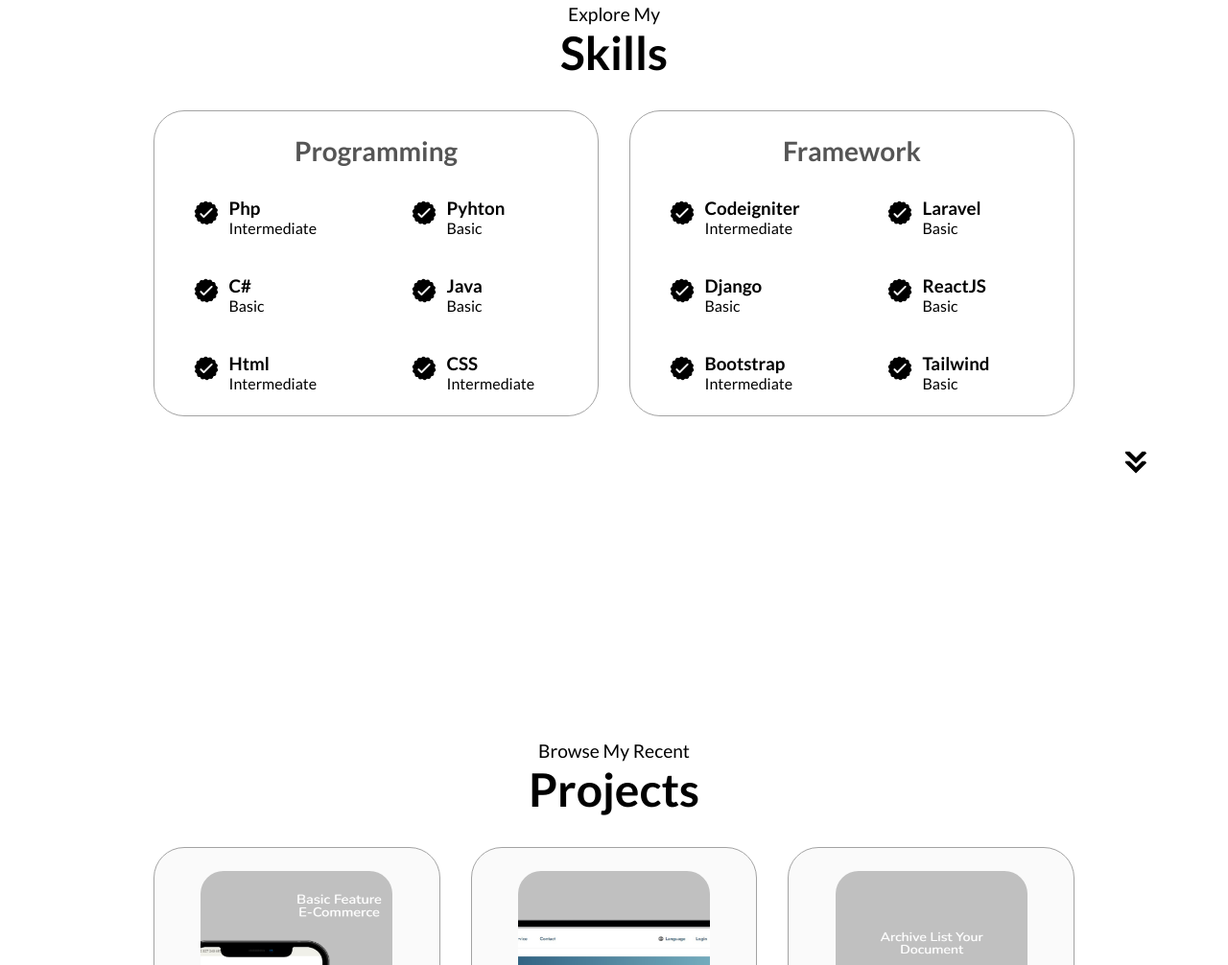
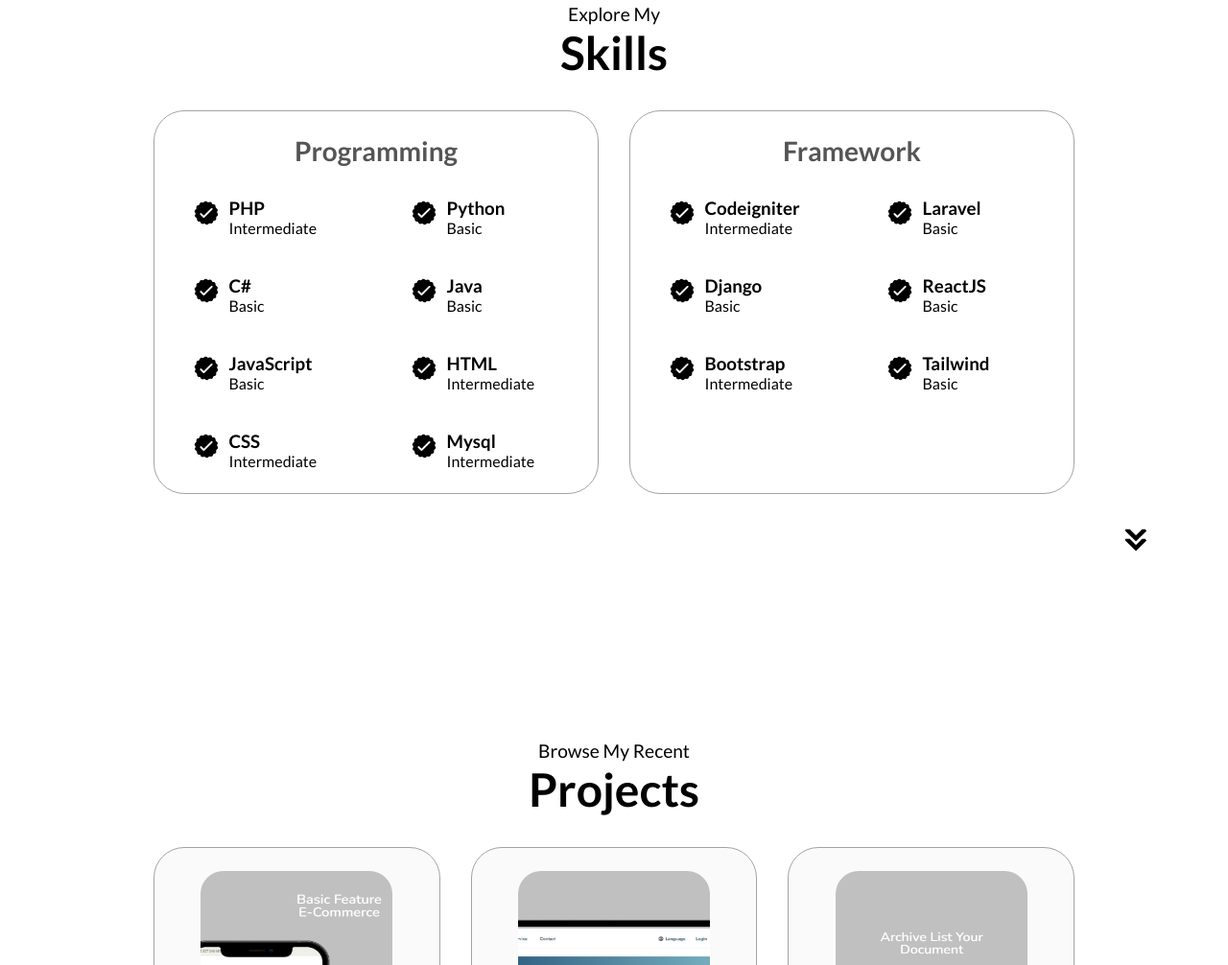
Before and after one commit to rizkitaufiq/rizkitaufiq.github.io, a plain HTML site: page index.html in a window 1280 px wide. Shown: the part 1693-2699 px from the top of the page at 96% size. Drawn offline with Linux system fonts and the light colour scheme.

Commit message:
update skills section(index): correction of typos and additional content

```diff
--- a/index.html
+++ b/index.html
@@ -109,7 +109,7 @@
                         <article>
                             <img src="image/icon/checkmark.png" alt="skills icon" class="icon">
                             <div>
-                                <h3>Php</h3>
+                                <h3>PHP</h3>
                                 <p>Intermediate</p>
                             </div>
                         </article>
@@ -117,7 +117,7 @@
                         <article>
                             <img src="image/icon/checkmark.png" alt="skills icon" class="icon">
                             <div>
-                                <h3>Pyhton</h3>
+                                <h3>Python</h3>
                                 <p>Basic</p>
                             </div>
                         </article>
@@ -141,7 +141,15 @@
                         <article>
                             <img src="image/icon/checkmark.png" alt="skills icon" class="icon">
                             <div>
-                                <h3>Html</h3>
+                                <h3>JavaScript</h3>
+                                <p>Basic</p>
+                            </div>
+                        </article>
+
+                        <article>
+                            <img src="image/icon/checkmark.png" alt="skills icon" class="icon">
+                            <div>
+                                <h3>HTML</h3>
                                 <p>Intermediate</p>
                             </div>
                         </article>
@@ -153,6 +161,15 @@
                                 <p>Intermediate</p>
                             </div>
                         </article>
+
+                        <article>
+                            <img src="image/icon/checkmark.png" alt="skills icon" class="icon">
+                            <div>
+                                <h3>Mysql</h3>
+                                <p>Intermediate</p>
+                            </div>
+                        </article>
+
                     </div>
                 </div>
 
@@ -241,7 +258,6 @@
                     </div>
                 </div>
 
-
                 <div class="details-container color-container">
                     <div class="article-container">
                         <img src="image/projects/ss-archive-system.png" alt="Projects 1" class="project-img">
```
